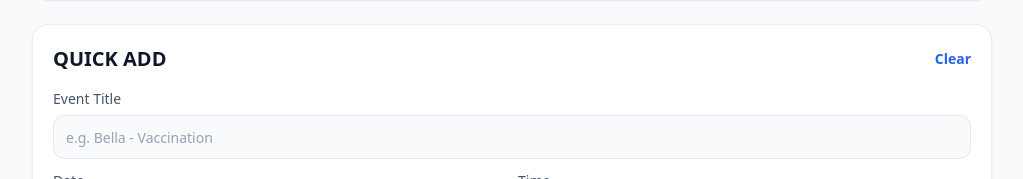
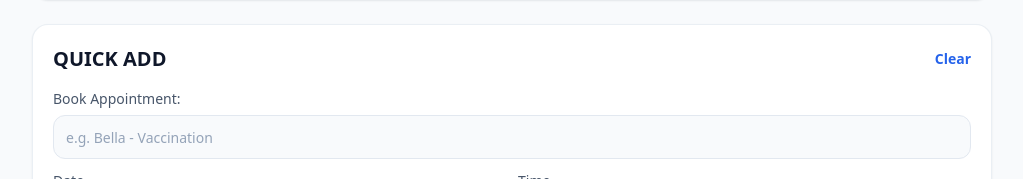
Before and after one commit to CodeWithBrielle/AutoVet, a React (Vite) app: page /appointments in a window 1280 px wide. Shown: the part 1053-1232 px from the top of the page, without its empty margins (256-1279 px from the left). Built offline with nearby package versions, Linux system fonts and the light colour scheme; no server answers.

Commit message:
book appointment instead of event title

```diff
--- a/src/components/appointments/AppointmentsView.jsx
+++ b/src/components/appointments/AppointmentsView.jsx
@@ -214,7 +214,7 @@ function AppointmentsView() {
 
           <form onSubmit={handleSubmit(onSubmit)} className="space-y-3">
             <div>
-              <label className="mb-1.5 block text-sm font-medium text-slate-600 dark:text-zinc-300">Event Title</label>
+              <label className="mb-1.5 block text-sm font-medium text-slate-600 dark:text-zinc-300">Book Appointment:</label>
               <input
                 type="text"
                 {...register("title")}
```
